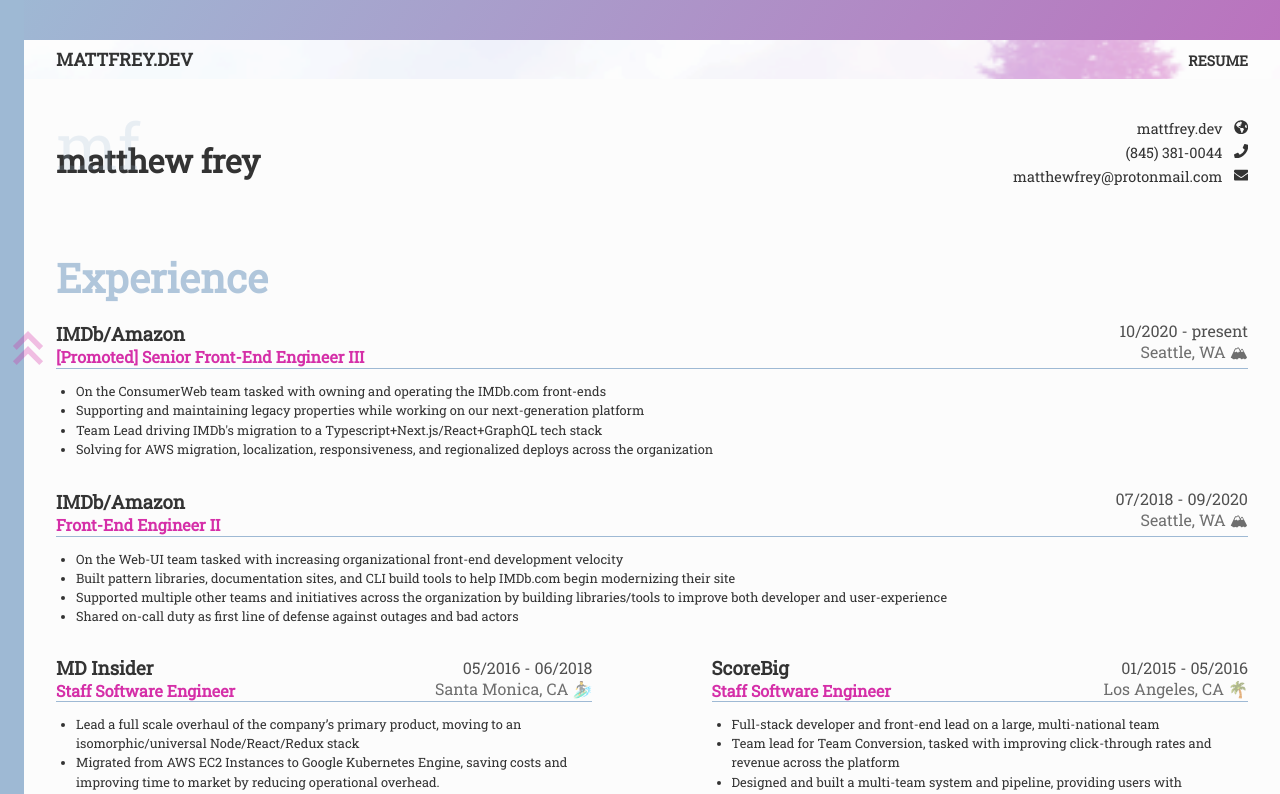
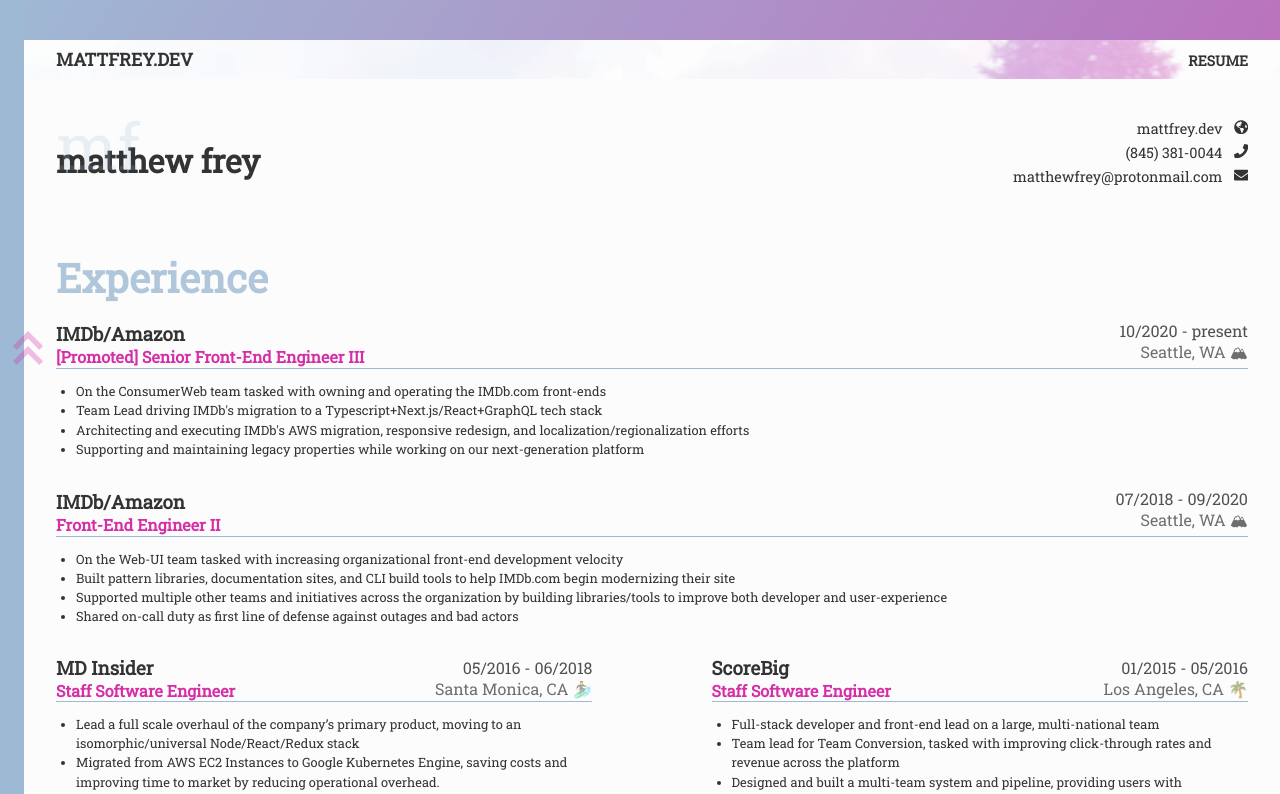
Before and after one commit to mmmeff/mattfreydotdev, a Next.js app: page /resume in a window 1280 px wide. Shown: the top 794 px of the page. Built offline with nearby package versions, Linux system fonts and the light colour scheme.

Commit message:
Update resume data

```diff
--- a/src/data/resume-data.tsx
+++ b/src/data/resume-data.tsx
@@ -28,9 +28,9 @@ export const experience: ExperienceItem[] = [
         endDate: 'present',
         responsibilities: [
             'On the ConsumerWeb team tasked with owning and operating the IMDb.com front-ends',
+            "Team Lead driving IMDb's migration to a Typescript+Next.js/React+GraphQL tech stack",
+            "Architecting and executing IMDb's AWS migration, responsive redesign, and localization/regionalization efforts",
             'Supporting and maintaining legacy properties while working on our next-generation platform',
-            "Team Lead driving IMDb's migration to a Typescript+Next.js/React+GraphQL tech stack",
-            'Solving for AWS migration, localization, responsiveness, and regionalized deploys across the organization',
         ],
     },
     {
```
